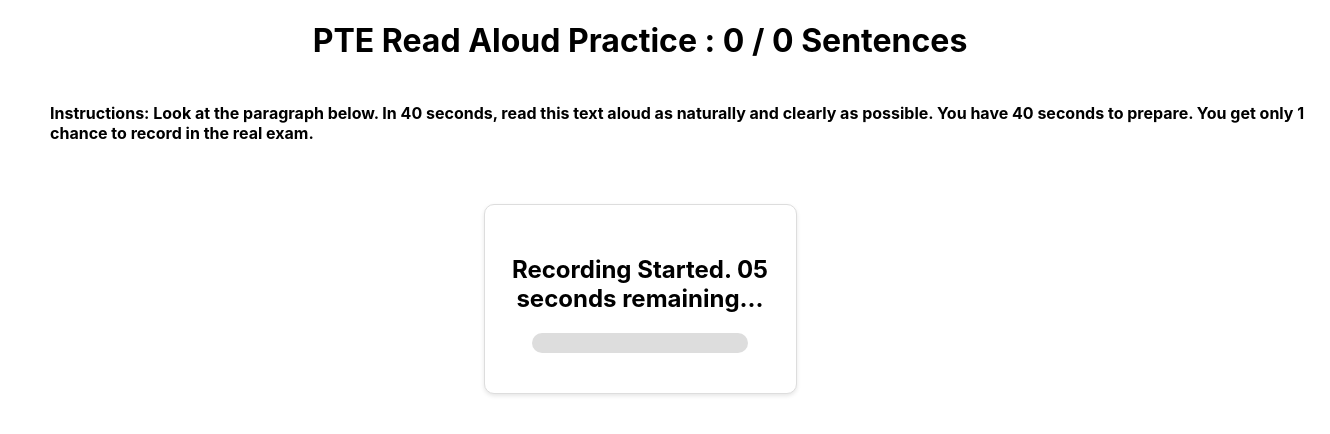
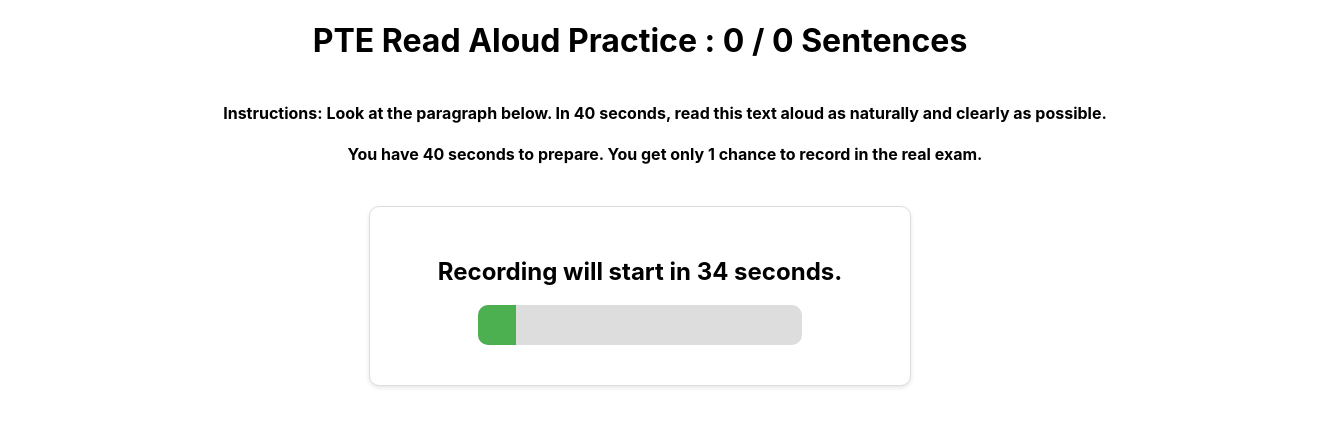
Before and after one commit to chennas/etpreactduolar, a React (Create React App) app: page / in a window 1280 px wide. Shown: the top 434 px of the page, 1330 px wide, since content can reach past the window. Built offline with nearby package versions, Linux system fonts and the light colour scheme; no server answers.

Commit message:
Refacored the code for styles

```diff
--- a/src/App.js
+++ b/src/App.js
@@ -3,7 +3,7 @@
 import "../src/styles/App.css";
 
 function App() {
-  const countDown = 5;
+  const countDown = 39;
   const sentencesFilePath = "sentences/ra01.csv"; // File path to load and read
   const [sentences, setSentences] = useState([]); // State to store sentences
   const [currentSentenceIndex, setCurrentSentenceIndex] = useState(0);
@@ -99,16 +99,18 @@
   return (
     <div className="container">
       <h1>PTE Read Aloud Practice : {Math.min(currentSentenceIndex + 1, sentences.length)} / {sentences.length} Sentences</h1>
-      <div className="instructions" style={{ textAlign: "left", width: "100%", marginBottom: "20px" }}>
+      <div className="instructions">
         <b>
           <h4>
             Instructions: Look at the paragraph below. In 40 seconds, read this text aloud as
-            naturally and clearly as possible. You have 40 seconds to prepare. You get only 1 chance
+            naturally and clearly as possible.
+          </h4>
+          <h4>
+            You have 40 seconds to prepare. You get only 1 chance
             to record in the real exam.
           </h4>
         </b>
       </div>
-
       <div className="app-content">
         {isInitialPhase && !isComplete && (
           <div className="phase-card">
@@ -126,8 +128,7 @@
             </div>
           </div>
         )}
-
-        {isRecordingPhase  && !isComplete && (
+        {isRecordingPhase && !isComplete && (
           <div className="phase-card">
             <div className="timer-card">
               <h2>Recording Started. {String(timer).padStart(2, "0")} seconds remaining...</h2>
@@ -143,21 +144,19 @@
             </div>
           </div>
         )}
-        {showAnswer  && !isComplete && (
+        {showAnswer && !isComplete && (
           <div className="phase-card">
             <div className="timer-card">
-              <h2 className="blue-text">Now, pay close attention to how you read aloud and compare it with how the speaker reads.</h2>
-              <div></div>
+              <h2 className="blue-text">Pay close attention to how you read aloud and compare it with how the speaker reads.</h2>
             </div>
           </div>
         )}
         <br />
-        <br />
         {!isComplete && (
-        <div className="sentence-card">
-          <h3>{currentSentence}</h3>
-        </div>
-         )}
+          <div className="sentence-card">
+            <h3>{currentSentence}</h3>
+          </div>
+        )}
         {isComplete && (
           <div className="thank-you-message">
             <h1 className="thank-you-title">🎉 Congratulations! 🎉</h1>
--- a/src/styles/App.css
+++ b/src/styles/App.css
@@ -12,6 +12,7 @@
   flex-direction: column;
   align-items: center;
   justify-content: center;
+  width: 100%;
   height: 100%;  /* Ensure the container takes full height */
 }
 
@@ -47,12 +48,77 @@
   color: white;
 }
 
+.stop-btn {
+  background-color: #f44336;
+  color: white;
+}
+
+/* Other content */
+.app-content {
+  width: 100%;
+  text-align: center;
+}
+
 h2, i p {
   text-align: center;
 }
 
 .sentences-read {
   margin-top: 20px;
+}
+
+/* Table styling for the sentences */
+table {
+  width: 100%;
+  margin-top: 20px;
+  border-collapse: collapse;
+}
+
+td, th {
+  padding: 5px 10px; /* Reduced padding for smaller rows */
+  border: 1px solid #ddd;
+  text-align: left;
+  height: 30px; /* Fixed height for rows */
+}
+
+th {
+  background-color: #f4f4f4;
+}
+
+/* Add more styles as needed */
+.sentences-table {
+  width: 100%;
+  border-collapse: collapse;
+  margin-top: 20px;
+}
+
+.sentences-table th, .sentences-table td {
+  padding: 10px;
+  text-align: left;
+  border: 1px solid #ddd;
+}
+
+.sentences-table tr:nth-child(even) {
+  background-color: #f2f2f2; /* Light grey for even rows */
+}
+
+.sentences-table tr:nth-child(odd) {
+  background-color: #ffffff; /* White for odd rows */
+}
+
+.sentences-table td {
+  font-weight: bold; /* Make text bold */
+}
+
+.sentences-table th {
+  background-color: #4CAF50; /* Green header background */
+  color: white;
+}
+
+.sentences-table th, .sentences-table td {
+  padding: 4px 8px; /* Reduced padding to decrease row height */
+  text-align: left;
+  border: 1px solid #ddd;
 }
 
 .app-content h1 {
@@ -142,6 +208,7 @@
   line-height: 1.8;
 }
 
+
 .phase-card {
   border: 1px solid #ddd;
   border-radius: 10px;
@@ -157,7 +224,7 @@
 
 .timer-bar {
   width: 80%;
-  height: 20px;
+  height: 40px;
   margin: 10px auto;
   background: #ddd;
   border-radius: 10px;
@@ -170,14 +237,16 @@
 }
 
 .sentence-card {
-  margin-top: 20px;
+  margin-left: 20px;
 }
 
 .sentence-card h3 {
-  font-size: 1.5rem;
+  font-size: 1.9rem;
   color: #333;
   text-align: justify;
   margin-left: 50px;
+  width: 85%;
+  font-family:'Courier New', Courier, monospace
 }
 
 .thank-you-message {
@@ -200,10 +269,8 @@
 }
 
 .instructions {
-  text-align: justify;
-  width: 100%;
-  margin-bottom: 20px;
-  margin-left: 100px;
+  text-align: center;
+  margin-left: 50px;
 }
 .phase-card {
   display: flex;
```
